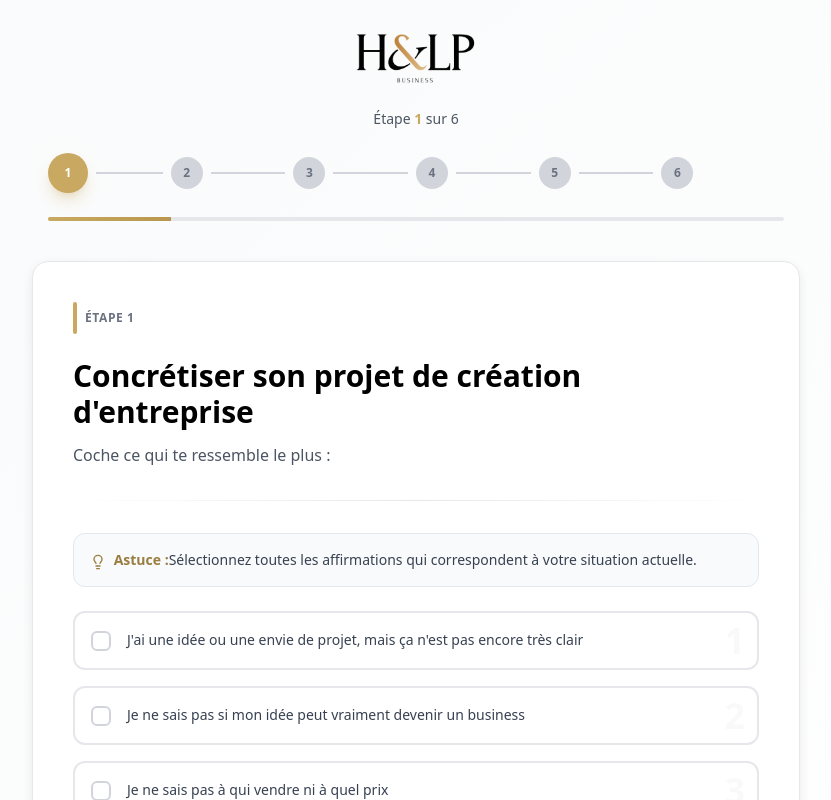
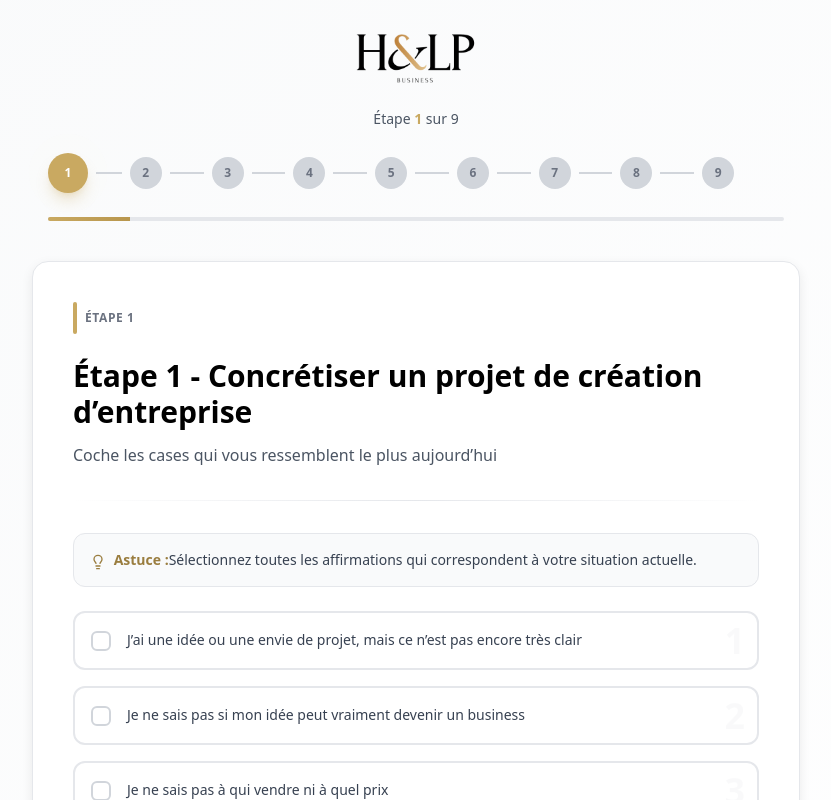
Before and after one commit to KhalidLaghribi/diagno_project, a Next.js app: page /diagnostic in a window 1280 px wide. Shown: the top 800 px of the page, without its empty margins (224-1055 px from the left). Built offline with nearby package versions, Linux system fonts and the light colour scheme.

Commit message:
changing logique according to the report

```diff
--- a/app/api/send-result/route.ts
+++ b/app/api/send-result/route.ts
@@ -65,15 +65,20 @@ async function generateAdminEmailHtml(
     "optimisation",
     "expertise",
     "pilotage",
+    "urgence",
+    "impact",
+    "decision",
   ];
 
-  for (let i = 1; i <= 6; i++) {
+  for (let i = 1; i <= 9; i++) {
     const stepAnswers = answers[i] || [];
-    const step = STEPS.find((s) => s.id === i);
+    const stepQuestions = STEPS.filter((s) => s.stepId === i).flatMap(
+      (s) => s.questions
+    );
 
     const selectedAnswers = stepAnswers
       .map((answerId) => {
-        const question = step?.questions.find((q) => q.id === answerId);
+        const question = stepQuestions.find((q) => q.id === answerId);
         return question ? `<li>${question.text}</li>` : "";
       })
       .join("");
@@ -97,13 +102,15 @@ async function generateAdminEmailHtml(
     4: "Optimisation",
     5: "Expertise",
     6: "Pilotage",
+    7: "Diagnostic situation",
+    8: "Impact",
+    9: "Prise de décision",
   };
 
-  const recommendedPrograms = (result.checkedCount || [])
-    .map((count, index) => ({ stepId: index + 1, count }))
-    .filter(({ count }) => count >= 3)
-    .map(({ stepId }) => `<li>${programTitles[stepId] || `Étape ${stepId}`}</li>`)
-    .join("");
+  const recommendedPrograms =
+    result.stepId && result.stepId > 0
+      ? `<li>${programTitles[result.stepId] || `Étape ${result.stepId}`}</li>`
+      : "";
 
   template = template.replace(
     "{{recommended_programs}}",
@@ -181,6 +188,21 @@ export async function POST(request: NextRequest) {
       phone
     );
 
+    const adminEmail = process.env.ADMIN_EMAIL || "admin@example.com";
+
+    const adminEmailResult = await sendViaSmtp(
+      adminEmail,
+      adminEmailHtml,
+      "Nouveau diagnostic entrepreneurial reçu"
+    );
+
+    if (!adminEmailResult.success) {
+      return NextResponse.json(
+        { error: adminEmailResult.error },
+        { status: 500 }
+      );
+    }
+
     const clientEmailResult = await sendViaSmtp(
       email,
       clientEmailHtml,
@@ -194,17 +216,6 @@ export async function POST(request: NextRequest) {
       );
     }
 
-    await new Promise((resolve) => setTimeout(resolve, 1000));
-
-    const adminEmail =
-      process.env.ADMIN_EMAIL || "admin@example.com";
-
-    await sendViaSmtp(
-      adminEmail,
-      adminEmailHtml,
-      "Nouveau diagnostic entrepreneurial reçu"
-    );
-
     return NextResponse.json({
       success: true,
       messageId: clientEmailResult.messageId,
--- a/app/diagnostic/page.tsx
+++ b/app/diagnostic/page.tsx
@@ -18,27 +18,31 @@ export default function DiagnosticPage() {
   const [isLoading, setIsLoading] = useState(false);
 
   const currentStep = STEPS[currentStepIndex];
-  const totalSteps = STEPS.length;
+  const totalSteps = Math.max(...STEPS.map((s) => s.stepId));
+
+  const currentScreenAnswers = (answers[currentStep.stepId] || []).filter((answerId) =>
+    currentStep.questions.some((q) => q.id === answerId)
+  );
 
   const handleAnswerChange = (questionId: string, checked: boolean) => {
     setAnswers((prev) => {
-      const stepAnswers = prev[currentStep.id] || [];
+      const stepAnswers = prev[currentStep.stepId] || [];
       if (checked) {
         return {
           ...prev,
-          [currentStep.id]: [...stepAnswers, questionId],
+          [currentStep.stepId]: [...stepAnswers, questionId],
         };
       } else {
         return {
           ...prev,
-          [currentStep.id]: stepAnswers.filter((id) => id !== questionId),
+          [currentStep.stepId]: stepAnswers.filter((id) => id !== questionId),
         };
       }
     });
   };
 
   const handleNext = () => {
-    const currentAnswers = answers[currentStep.id] || [];
+    const currentAnswers = currentScreenAnswers;
 
     if (currentAnswers.length === 0) {
       // Toast notification moderne au lieu d'alert
@@ -46,7 +50,7 @@ export default function DiagnosticPage() {
       return;
     }
 
-    if (currentStepIndex < totalSteps - 1) {
+    if (currentStepIndex < STEPS.length - 1) {
       setCurrentStepIndex(currentStepIndex + 1);
     } else {
       setIsEmailStep(true);
@@ -131,12 +135,12 @@ export default function DiagnosticPage() {
             priority
           />
         </div>
-        <Stepper currentStep={currentStepIndex + 1} totalSteps={totalSteps} />
+        <Stepper currentStep={currentStep.stepId} totalSteps={totalSteps} />
 
         <div key={currentStep.id} className="animate-fadeIn">
           <QuestionStep
             step={currentStep}
-            selectedAnswers={answers[currentStep.id] || []}
+            selectedAnswers={answers[currentStep.stepId] || []}
             onAnswerChange={handleAnswerChange}
           />
         </div>
@@ -171,7 +175,7 @@ export default function DiagnosticPage() {
           )}
           <button
             onClick={handleNext}
-            disabled={(answers[currentStep.id] || []).length === 0}
+            disabled={currentScreenAnswers.length === 0}
             className={`
               ${currentStepIndex > 0 ? "flex-1" : "w-full"}
               rounded-xl bg-black text-white py-3.5 px-6
@@ -183,7 +187,7 @@ export default function DiagnosticPage() {
               transform hover:-translate-y-0.5 active:translate-y-0
             `}
           >
-            {currentStepIndex === totalSteps - 1 ? "Terminer" : "Suivant"}
+            {currentStepIndex === STEPS.length - 1 ? "Terminer" : "Suivant"}
             <svg
               className="w-4 h-4"
               fill="none"
--- a/components/diagnostic/QuestionStep.tsx
+++ b/components/diagnostic/QuestionStep.tsx
@@ -20,7 +20,7 @@ export default function QuestionStep({
       <div className="inline-flex items-center gap-2 mb-6">
         <div className="h-8 w-1 bg-gold rounded-full"></div>
         <span className="text-xs font-semibold text-gray-500 uppercase tracking-wider">
-          Étape {step.id}
+          Étape {step.stepId}
         </span>
       </div>
 
--- a/data/questions.ts
+++ b/data/questions.ts
@@ -3,179 +3,205 @@ import { Step } from "@/types/diagnostic";
 export const STEPS: Step[] = [
   {
     id: 1,
-    emoji: "",
-    title: "Concrétiser son projet de création d'entreprise",
-    subtitle: "Coche ce qui te ressemble le plus :",
+    emoji: "🟢",
+    stepId: 1,
+    title: "Étape 1 - Concrétiser un projet de création d’entreprise",
+    subtitle: "Coche les cases qui vous ressemblent le plus aujourd’hui",
     questions: [
-      {
-        id: "1-1",
-        text: "J'ai une idée ou une envie de projet, mais ça n'est pas encore très clair",
-      },
-      {
-        id: "1-2",
-        text: "Je ne sais pas si mon idée peut vraiment devenir un business",
-      },
-      {
-        id: "1-3",
-        text: "Je ne sais pas à qui vendre ni à quel prix",
-      },
-      {
-        id: "1-4",
-        text: "Je ne sais pas par où commencer pour créer mon entreprise",
-      },
-      {
-        id: "1-5",
-        text: "J'ai peur de faire des erreurs dès le départ",
-      },
+      { id: "1-1", text: "J’ai une idée ou une envie de projet, mais ce n’est pas encore très clair" },
+      { id: "1-2", text: "Je ne sais pas si mon idée peut vraiment devenir un business" },
+      { id: "1-3", text: "Je ne sais pas à qui vendre ni à quel prix" },
+      { id: "1-4", text: "Je ne sais pas par quoi commencer pour créer mon entreprise" },
+      { id: "1-5", text: "J’ai peur de faire des erreurs dès le départ" },
     ],
   },
   {
     id: 2,
-    emoji: "",
-    title: "Développer sa visibilité et ses ventes",
-    subtitle: "Coche ce qui te ressemble le plus :",
+    emoji: "🟢",
+    stepId: 1,
+    title: "Étape 1 - Niveau d’avancement",
+    subtitle: "Coche les cases qui vous ressemblent le plus aujourd’hui",
     questions: [
-      {
-        id: "2-1",
-        text: "Mon entreprise existe, mais peu de gens la connaissent",
-      },
-      {
-        id: "2-2",
-        text: "J'ai du mal à expliquer clairement ce que je propose",
-      },
-      {
-        id: "2-3",
-        text: "Je poste sur les réseaux, mais sans vrais résultats",
-      },
-      {
-        id: "2-4",
-        text: "J'ai peu de clients réguliers",
-      },
-      {
-        id: "2-5",
-        text: "Je ne sais pas comment aller chercher des clients",
-      },
+      { id: "2-1", text: "Je suis prêt(e) à créer officiellement mon entreprise" },
+      { id: "2-2", text: "Je souhaite réaliser les formalités de création d’entreprise" },
+      { id: "2-3", text: "Je sais quel statut juridique et fiscal choisir" },
     ],
   },
   {
     id: 3,
-    emoji: "",
-    title: "Maîtriser sa gestion et retrouver de la sérénité",
-    subtitle: "Coche ce qui te ressemble le plus :",
+    emoji: "🟡",
+    stepId: 2,
+    title: "Étape 2 - Développer la visibilité et les ventes",
+    subtitle: "Coche les cases qui vous ressemblent le plus aujourd’hui",
     questions: [
-      {
-        id: "3-1",
-        text: "Je ne comprends pas vraiment mes chiffres (CA, charges, marge...)",
-      },
-      {
-        id: "3-2",
-        text: "Je ne sais pas si mon activité est rentable",
-      },
-      {
-        id: "3-3",
-        text: "J'ai du mal à me verser un salaire stable",
-      },
-      {
-        id: "3-4",
-        text: "Je me sens débordé·e par l'administratif",
-      },
-      {
-        id: "3-5",
-        text: "J'ai l'impression de travailler beaucoup sans gagner assez",
-      },
+      { id: "3-1", text: "Mon entreprise existe, mais peu de gens la connaissent" },
+      { id: "3-2", text: "J’ai du mal à expliquer clairement ce que je propose" },
+      { id: "3-3", text: "Je publie sur les réseaux, mais sans vrais résultats" },
+      { id: "3-4", text: "J’ai peu de clients réguliers" },
+      { id: "3-5", text: "Je ne sais pas comment aller chercher des clients" },
     ],
   },
   {
     id: 4,
-    emoji: "",
-    title: "Optimiser son organisation et sa stratégie",
-    subtitle: "Coche ce qui te ressemble le plus :",
+    emoji: "🟡",
+    stepId: 2,
+    title: "Étape 2 - Niveau d’avancement",
+    subtitle: "Coche les cases qui vous ressemblent le plus aujourd’hui",
     questions: [
-      {
-        id: "4-1",
-        text: "Mon entreprise tourne, mais je manque de vision long terme",
-      },
-      {
-        id: "4-2",
-        text: "Je passe trop de temps sur des tâches à faible valeur",
-      },
-      {
-        id: "4-3",
-        text: "Je ne sais pas quoi déléguer ni comment",
-      },
-      {
-        id: "4-4",
-        text: "J'aimerais développer de nouvelles offres mais je ne sais pas lesquelles",
-      },
-      {
-        id: "4-5",
-        text: "Je veux scaler mais je ne sais pas par où commencer",
-      },
+      { id: "4-1", text: "J’ai déjà défini clairement toutes mes offres et à qui je les vends" },
+      { id: "4-2", text: "Je vends facilement, même si ce n’est pas encore régulier" },
+      { id: "4-3", text: "Je me sens prêt(e) à développer sérieusement ma visibilité et mes ventes" },
     ],
   },
   {
     id: 5,
-    emoji: "",
-    title: "Structurer son expertise pour la transmettre",
-    subtitle: "Coche ce qui te ressemble le plus :",
+    emoji: "🟠",
+    stepId: 2,
+    title: "Étape 3 - Gérer la comptabilité, les finances et l’administratif",
+    subtitle: "Coche les cases qui vous ressemblent le plus aujourd’hui",
     questions: [
+      { id: "5-1", text: "Je travaille beaucoup mais je ne sais pas vraiment si je gagne de l’argent" },
+      { id: "5-2", text: "Les chiffres, la comptabilité ou l’administratif me stressent" },
+      { id: "5-3", text: "Je gère encore beaucoup “au feeling”" },
+      { id: "5-4", text: "Je ne suis pas sûr(e) d’être à jour dans mes obligations" },
+      { id: "5-5", text: "J’ai du mal à suivre ma trésorerie" },
+    ],
+  },
+
   {
-        id: "5-1",
-        text: "J'ai une expertise, mais je ne sais pas comment la valoriser",
-      },
-      {
-        id: "5-2",
-        text: "Je veux créer une formation ou un accompagnement, mais je ne sais pas comment structurer mon offre",
-      },
-      {
-        id: "5-3",
-        text: "J'ai peur de ne pas être légitime",
-      },
-      {
-        id: "5-4",
-        text: "Je ne sais pas quel prix mettre",
-      },
-      {
-        id: "5-5",
-        text: "Je veux transmettre sans m'épuiser",
-      },
+    id: 6,
+    emoji: "🟠",
+    stepId: 3,
+    title: "Étape 3 - Niveau d’avancement",
+    subtitle: "Coche les cases qui vous ressemblent le plus aujourd’hui",
+    questions: [
+      { id: "6-1", text: "J’ai une idée assez claire de la situation financière de mon entreprise" },
+      { id: "6-2", text: "Je sais si mon activité me rapporte vraiment de l’argent" },
+      { id: "6-3", text: "Je me sens prêt(e) à organiser et sécuriser la gestion de mon entreprise" },
     ],
   },
   {
-    id: 6,
-    emoji: "",
-    title: "Adopter une posture de dirigeant·e stratège",
-    subtitle: "Coche ce qui te ressemble le plus :",
+    id: 7,
+    emoji: "🔵",
+    stepId: 4,
+    title: "Étape 4 - Optimiser la fiscalité, l’organisation et l’efficacité",
+    subtitle: "Coche les cases qui vous ressemblent le plus aujourd’hui",
     questions: [
-      {
-        id: "6-1",
-        text: "Je suis trop dans l'opérationnel, pas assez dans la stratégie",
+      { id: "7-1", text: "Mon entreprise fonctionne, mais je manque de temps" },
+      { id: "7-2", text: "J’ai l’impression de faire trop de choses moi-même" },
+      { id: "7-3", text: "Je pourrais mieux gagner ma vie avec la même activité" },
+      { id: "7-4", text: "Je ne suis pas sûr(e) d’être optimisé(e) fiscalement" },
+      { id: "7-5", text: "J’aimerais déléguer, mais je ne sais pas comment" },
+    ],
   },
   {
-        id: "6-2",
-        text: "Je ne prends pas assez de recul sur mon activité",
+    id: 8,
+    emoji: "🔵",
+    stepId: 4,
+    title: "Étape 4 - Niveau d’avancement",
+    subtitle: "Coche les cases qui vous ressemblent le plus aujourd’hui",
+    questions: [
+      { id: "8-1", text: "Mon entreprise fonctionne globalement bien" },
+      { id: "8-2", text: "J’ai identifié ce qui me fait perdre du temps ou de l’énergie" },
+      { id: "8-3", text: "Je me sens prêt(e) à mettre en place des améliorations concrètes" },
+    ],
   },
   {
-        id: "6-3",
-        text: "J'ai du mal à prendre des décisions claires",
+    id: 9,
+    emoji: "🔴",
+    stepId: 5,
+    title: "Étape 5 - Piloter et faire évoluer son entreprise",
+    subtitle: "Coche les cases qui vous ressemblent le plus aujourd’hui",
+    questions: [
+      { id: "9-1", text: "Mon entreprise est stable et fonctionne correctement, mais elle dépend encore trop de moi" },
+      { id: "9-2", text: "Je suis très impliqué(e) dans l’opérationnel alors que je devrais être davantage dans la vision et les décisions stratégiques" },
+      { id: "9-3", text: "J’ai une activité rentable, mais j’ai du mal à prendre du recul sur les orientations à moyen / long terme" },
+      { id: "9-4", text: "Je sens que mon rôle de dirigeant doit évoluer, mais je ne sais pas clairement vers quoi" },
+      { id: "9-5", text: "J’ai besoin d’un regard extérieur pour piloter mon entreprise autrement que “dans l’action”" },
+    ],
   },
   {
-        id: "6-4",
-        text: "Je ne sais pas où je veux aller vraiment",
+    id: 10,
+    emoji: "🔴",
+    stepId: 5,
+    title: "Étape 5 - Niveau d’avancement",
+    subtitle: "Coche les cases qui vous ressemblent le plus aujourd’hui",
+    questions: [
+      { id: "10-1", text: "Mon entreprise atteint aujourd’hui un niveau financier qui me permet de réfléchir sereinement à la suite et à l’avenir" },
+      { id: "10-2", text: "Les décisions que je prends concernent surtout la direction que je veux donner à mon entreprise, et pas seulement la gestion du quotidien" },
+      { id: "10-3", text: "Je prends déjà du temps pour réfléchir à mon rôle de dirigeant et à l’évolution de mon entreprise, au-delà du fonctionnement quotidien" },
+    ],
   },
   {
-        id: "6-5",
-        text: "Mon entreprise ne reflète plus mes valeurs ou mes envies",
+    id: 11,
+    emoji: "🔎",
+    stepId: 6,
+    title: "Actuellement…",
+    subtitle: "Pour évoluer, qu’est-ce qui te correspond le mieux aujourd’hui ?",
+    questions: [
+      { id: "11-1", text: "J’ai envie de comprendre et de monter en compétences" },
+      { id: "11-2", text: "J’ai le temps et l’énergie pour m’impliquer activement" },
+      { id: "11-3", text: "Je préfère qu’on m’explique pour pouvoir être autonome" },
+      { id: "11-4", text: "J’ai surtout besoin que ce soit fait correctement" },
+      { id: "11-5", text: "Je manque de temps ou d’énergie" },
+      { id: "11-6", text: "Je préfère déléguer pour avancer plus vite" },
+    ],
   },
+  {
+    id: 12,
+    emoji: "📊",
+    stepId: 7,
+    title: "Aujourd’hui, comment décrirais-tu la situation de ton activité ?",
+    subtitle: "Coche les cases qui vous ressemblent le plus aujourd’hui",
+    questions: [
+      { id: "12-1", text: "La situation actuelle me bloque dans mon activité" },
+      { id: "12-2", text: "Il y a un risque financier, administratif ou réglementaire" },
+      { id: "12-3", text: "J’ai besoin d’une solution rapidement" },
+      { id: "12-4", text: "La situation n’est pas critique mais mérite d’être améliorée" },
+      { id: "12-5", text: "Je peux avancer progressivement" },
+      { id: "12-6", text: "Je souhaite surtout sécuriser la suite" },
+    ],
+  },
+  {
+    id: 13,
+    emoji: "⚡",
+    stepId: 8,
+    title: "Quel est l’impact de la situation actuelle sur ton activité ?",
+    subtitle: "Coche les cases qui vous ressemblent le plus aujourd’hui",
+    questions: [
+      { id: "13-1", text: "La situation actuelle freine mon chiffre d’affaires" },
+      { id: "13-2", text: "J’ai le sentiment de perdre de l’argent ou des opportunités" },
+      { id: "13-3", text: "Je ne suis pas sûr(e) que mon activité soit réellement rentable" },
+      { id: "13-4", text: "La situation n’a pas d’impact financier immédiat" },
+      { id: "13-5", text: "Je suis plutôt dans une logique d’anticipation" },
+      { id: "13-6", text: "Je souhaite améliorer ou optimiser" },
+    ],
+  },
+  {
+    id: 14,
+    emoji: "🧠",
+    stepId: 9,
+    title: "Quelle est ta façon de prendre des décisions aujourd’hui ?",
+    subtitle: "Coche les cases qui vous ressemblent le plus aujourd’hui",
+    questions: [
+      { id: "14-1", text: "Je sais globalement ce que je devrais faire, mais j’ai du mal à trancher seul(e)" },
+      { id: "14-2", text: "J’hésite souvent avant de prendre une décision importante" },
+      { id: "14-3", text: "J’ai surtout besoin d’échanger et de prendre du recul avant d’agir" },
+      { id: "14-4", text: "Il me manque surtout des méthodes claires ou des outils concrets" },
+      { id: "14-5", text: "J’ai besoin qu’on m’explique comment faire, étape par étape" },
+      { id: "14-6", text: "J’ai besoin d’un cadre structuré pour avancer sereinement" },
     ],
   },
 ];
 
 export const RESULT_MESSAGES: Record<number, string> = {
-  1: 'Etape "Idée → Projet": Besoin de clarté, de structure et de sécurité pour se lancer sereinement.',
-  2: 'Etape "Entreprise existante → Clients": Besoin de visibilité, d\'offres claires et d\'une méthode pour vendre.',
-  3: 'Etape "Activité → Gestion maîtrisée": Besoin de comprendre les chiffres et de retrouver de la sérénité.',
-  4: 'Etape "Entreprise fonctionnelle → Entreprise optimisée": Besoin d\'efficacité, d\'organisation et de décisions plus stratégiques.',
-  5: 'Etape "Expertise → Transmission structurée": Besoin de cadre, de reconnaissance et d\'une offre rentable.',
-  6: 'Etape "Dirigeant opérationnel → Dirigeant stratège": Besoin de hauteur, de clarté et d\'alignement.',
+  1: "Idée → Projet : Besoin de clarté et de structuration.",
+  2: "Création officielle : Besoin d’accompagnement juridique et administratif.",
+  3: "Visibilité & Ventes : Besoin d’une stratégie marketing claire.",
+  4: "Gestion maîtrisée : Besoin de structurer les finances.",
+  5: "Sécurisation financière : Besoin d’outils de pilotage.",
+  6: "Optimisation organisationnelle : Besoin d’efficacité.",
+  7: "Diagnostic situation : Niveau d’urgence.",
+  8: "Impact financier : Mesure de la pression actuelle.",
+  9: "Prise de décision : Besoin de cadre stratégique.",
 };
--- a/lib/diagnostic.ts
+++ b/lib/diagnostic.ts
@@ -5,37 +5,31 @@ export function calculateDiagnosticResult(
   answers: UserAnswers
 ): DiagnosticResult {
 
-  const checkedCount: number[] = [];
+  const orderedStepIds = Array.from(new Set(STEPS.map((s) => s.stepId)));
+  const maxStepId = Math.max(...orderedStepIds);
 
-  // 1. Calculer le nombre de cases cochées par étape
-  for (let stepId = 1; stepId <= 6; stepId++) {
+  const checkedCount: number[] = Array.from({ length: maxStepId }, (_, i) => {
+    const stepId = i + 1;
+    return answers[stepId]?.length || 0;
+  });
+
+  for (const stepId of orderedStepIds) {
     const count = answers[stepId]?.length || 0;
-    checkedCount.push(count);
+    if (count >= 3) {
+      return {
+        stepId: stepId as StepId,
+        message:
+          RESULT_MESSAGES[stepId] ||
+          "Un accompagnement a été identifié sur la base de vos réponses.",
+        checkedCount,
+      };
+    }
   }
 
-  // 2. Trouver les étapes éligibles (au moins 3 cases cochées)
-  const eligibleSteps = checkedCount
-    .map((count, index) => ({ stepId: (index + 1) as StepId, count }))
-    .filter(item => item.count >= 3);
-
-  // 3. Si aucune étape n'est éligible
-  if (eligibleSteps.length === 0) {
-    return {
-      stepId: 0 as StepId,
-      message:
-        "Vos réponses sont trop dispersées. Pour obtenir un diagnostic fiable, merci de cocher au moins 3 affirmations dans une même catégorie.",
-      checkedCount,
-    };
-  }
-
-  // 4. Trouver l’étape éligible avec le plus grand nombre de réponses
-  const bestStep = eligibleSteps.reduce((prev, current) =>
-    current.count > prev.count ? current : prev
-  );
-
   return {
-    stepId: bestStep.stepId,
-    message: RESULT_MESSAGES[bestStep.stepId],
+    stepId: 0 as StepId,
+    message:
+      "Vos réponses sont trop dispersées. Pour obtenir un diagnostic fiable, merci de cocher au moins 3 affirmations dans une même catégorie.",
     checkedCount,
   };
 }
--- a/types/diagnostic.ts
+++ b/types/diagnostic.ts
@@ -1,13 +1,15 @@
-export type StepId = 1 | 2 | 3 | 4 | 5 | 6;
 
 export interface Question {
   id: string;
   text: string;
 }
 
+export type StepId = number;
+
 export interface Step {
-  id: StepId;
+  id: number;
   emoji: string;
+  stepId: StepId;
   title: string;
   subtitle: string;
   questions: Question[];
```
Also changed, not shown: components/diagnostic/ResultCard.tsx (+13 -19 lines), public/emails/email-admin.html (+33 -1 lines). Lines whose indentation alone changed are shown as unchanged.
